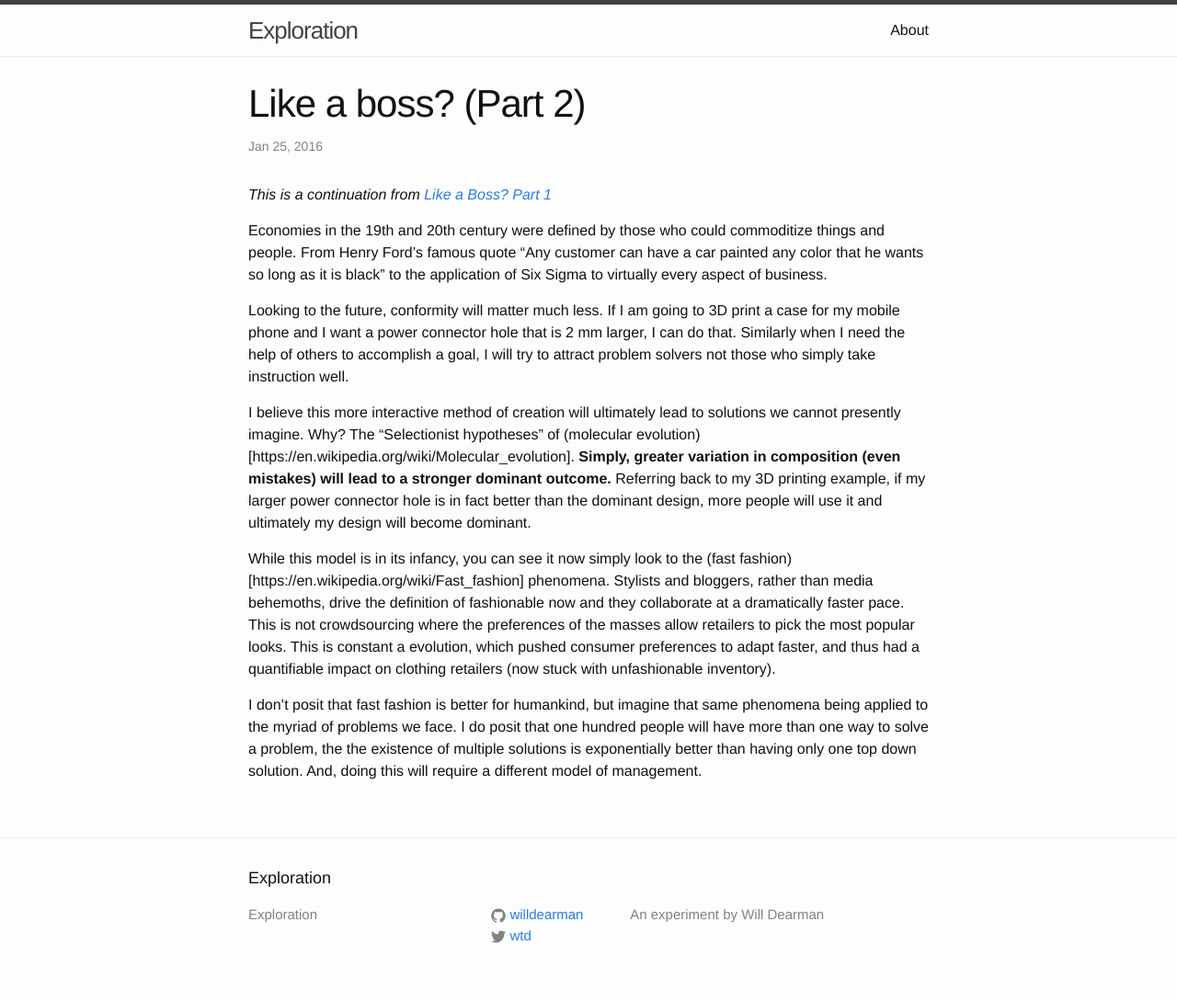
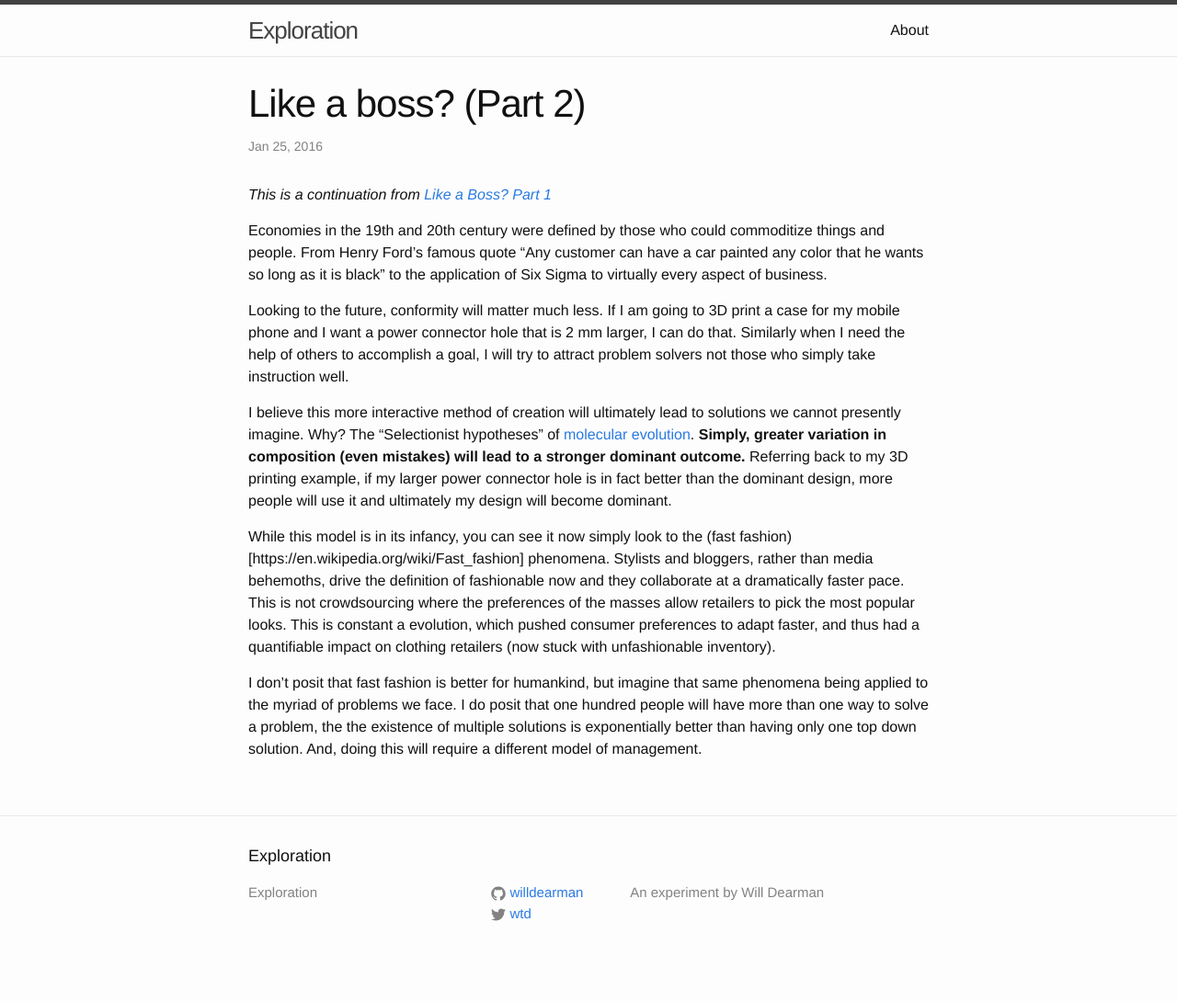
Before and after one commit to willdearman/willdearman, a Jekyll site: the page built from _posts/2016-01-25-like-a-boss-ii.md, in a window 1280 px wide. Shown: the whole page at 92% size. Built offline with Jekyll 4.4.1, drawn with Linux system fonts in a browser that asks for light colours; after the commit the page ends 1065 px from its top, so only the background shows below that.

```diff
--- a/_posts/2016-01-25-like-a-boss-ii.md
+++ b/_posts/2016-01-25-like-a-boss-ii.md
@@ -11,7 +11,7 @@
 
 Looking to the future, conformity will matter much less. If I am going to 3D print a case for my mobile phone and I want a power connector hole that is 2 mm larger, I can do that. Similarly when I need the help of others to accomplish a goal, I will try to attract problem solvers not those who simply take instruction well.
 
-I believe this more interactive method of creation will ultimately lead to solutions we cannot presently imagine. Why? The "Selectionist hypotheses" of (molecular evolution)[https://en.wikipedia.org/wiki/Molecular_evolution]. **Simply, greater variation in composition (even mistakes) will lead to a stronger dominant outcome.** Referring back to my 3D printing example, if my larger power connector hole is in fact better than the dominant design, more people will use it and ultimately my design will become dominant.
+I believe this more interactive method of creation will ultimately lead to solutions we cannot presently imagine. Why? The "Selectionist hypotheses" of [molecular evolution](https://en.wikipedia.org/wiki/Molecular_evolution). **Simply, greater variation in composition (even mistakes) will lead to a stronger dominant outcome.** Referring back to my 3D printing example, if my larger power connector hole is in fact better than the dominant design, more people will use it and ultimately my design will become dominant.
 
 While this model is in its infancy, you can see it now simply look to the (fast fashion)[https://en.wikipedia.org/wiki/Fast_fashion] phenomena. Stylists and bloggers, rather than media behemoths, drive the definition of fashionable now and they collaborate at a dramatically faster pace. This is not crowdsourcing where the preferences of the masses allow retailers to pick the most popular looks. This is constant a evolution, which pushed consumer preferences to adapt faster, and thus had a quantifiable impact on clothing retailers (now stuck with unfashionable inventory).
 
```
